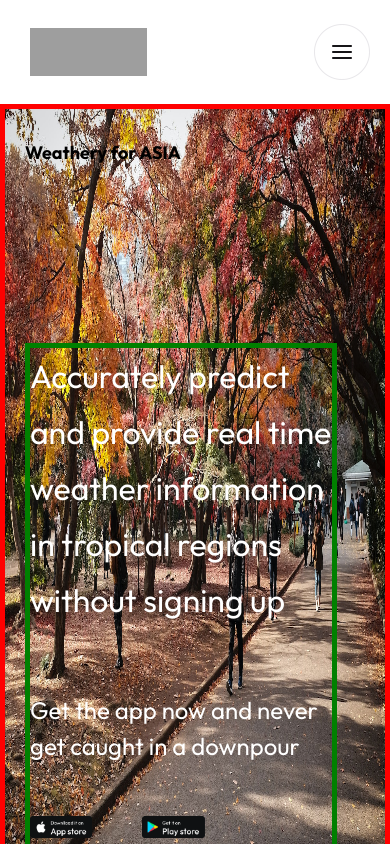
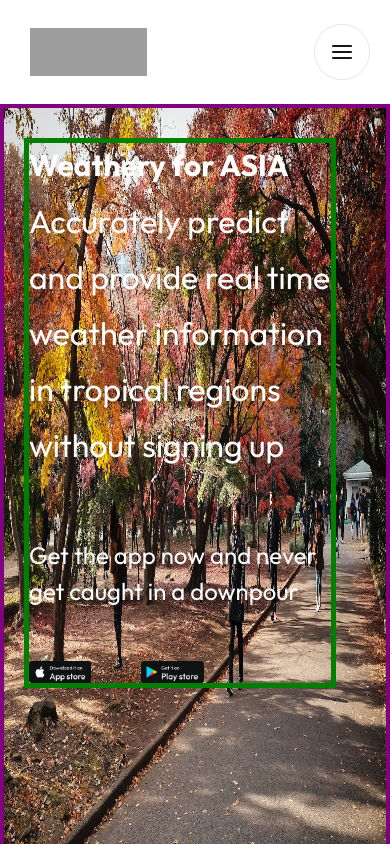
Before and after one commit to iamkenny-dev/hng-weathery-asian, a React (Vite) app: page / in a window 390 px wide. Shown: the top 844 px of the page. Built offline with nearby package versions, Linux system fonts and the light colour scheme; grey boxes are pictures that could not be loaded.

Commit message:
style: chsnged autumn styles

```diff
--- a/src/components/Autumn.jsx
+++ b/src/components/Autumn.jsx
@@ -4,9 +4,11 @@ export default function Autumn() {
   return (
     <div>
         <div className="autumn--wrapper">
-            <h1 className="asian--text">Weathery for ASIA</h1>
             <img src="/img/pexels.jpg" alt="" />
             <div className="autumn--container">
+
+                <h1 className="asian--text">Weathery for ASIA</h1>
+
 
                 <div className="autumn--head">
                     <h1>Accurately predict and provide real time weather information in tropical regions without signing up</h1>
--- a/src/index.css
+++ b/src/index.css
@@ -35,6 +35,12 @@ nav {
   align-items: center;
   padding: 20px 80px;
   gap: 357px;
+}
+
+@media (max-width: 1400px) {
+  nav {
+    gap: 20%;
+  }
 }
 
 @media (max-width: 375px) {
@@ -113,6 +119,7 @@ nav {
   /* width: 705px; */
   width: 100%;
   height: 64px;
+
 }
 
 @media (max-width: 700px) {
@@ -223,6 +230,8 @@ nav {
   background-color: #EF6820;
   /* border-color: #EF6820; */
   text-decoration: none;
+
+
 }
 
 
@@ -235,19 +244,10 @@ nav {
   margin-top: 0px;
   width: 100vw;
   height: 100vh;
-  /* border: 4px solid purple; */
-}
-
-@media (max-width: 600px) {
-  .autumn--wrapper {
-    position: relative;
-    width: 100vw;
-    height: 100vh;
-    border: 5px solid red;
-    /* z-index: 20; */
-    margin-top: 0px;
-  }
-}
+  border: 4px solid purple;
+}
+
+
 
 
 .asian--text {
@@ -256,44 +256,46 @@ nav {
   /* color: red; */
   font-family: 'Outfit';
   position: absolute;
-  margin-top: 30PX;
-  margin-left: 100px;
+  margin-top: 0PX;
+  margin-left: 0px;
   font-size: 30px;
   font-weight: 700;
-  z-index: 1;
-}
-
-@media (max-width: 728px) {
-  .asian--text {
-    font-size: 18px;
-    margin-left: 20px;
-  }
-}
+  /* z-index: 1; */
+}
+
+
 
 .autumn--wrapper > img {
   /* display: none; */
-  position: relative;
+  position: absolute;
   /* display: none; */
   width: 100%;
   height: 100%;
-  z-index: 0;
-  /* margin-top: 20px; */
+  /* z-index: 0; */
+  /* margin-top: 900px; */
 }
 
 .autumn--container {
+  display: flex;
+  flex-direction: column;
   position: absolute;
   color: #FFFFFF;
   width: 80vw;
-  height: 630px;
-  /* border: 8px solid red; */
-  margin-top: -800px;
+  height: 80%;
+  border: 8px solid red;
+  margin-top: 100px;
   margin-left: 100px;
   /* z-index: 99; */
 }
 
+
+
 @media (max-width: 1350px) {
   .autumn--container {
-    margin-top: -700px;
+    display: flex;
+    flex-direction: column;
+    /* gap: 10px; */
+    margin-top: 30px;
   }
 }
 
@@ -302,7 +304,7 @@ nav {
     /* position: absolute; */
     margin-left: 20px;
     width: 80vw;
-    margin-top: -600px;
+    /* margin-top: -600px; */
     border: 5px solid green;
     height: 550px;
   }
@@ -339,6 +341,7 @@ nav {
     line-height: 68px;
     /* or 138% */
     font-feature-settings: 'liga' off;
+    margin-top: 50px;
 }
 
 @media (max-width: 1250px) {
@@ -358,7 +361,7 @@ nav {
 }
 
 .autumn--tail {
-  margin-top: 120px;
+  margin-top: 50px;
 }
 
 @media (max-width: 800px) {
```
Also changed, not shown: 1 other file (tests, documents, lock files or other folders).
